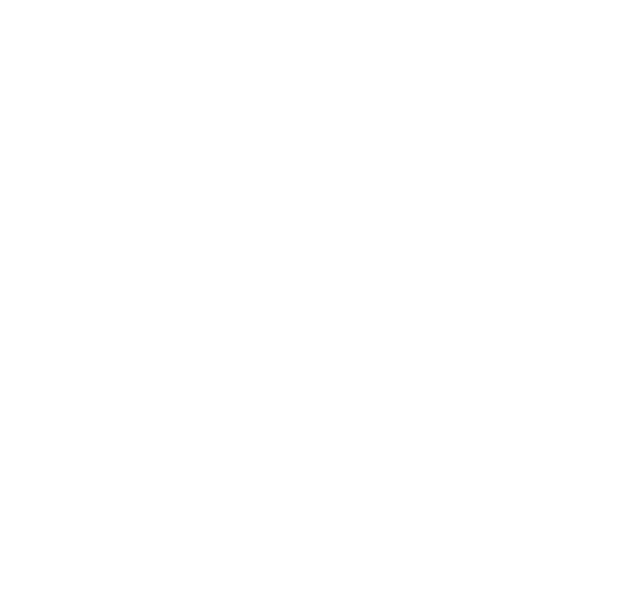
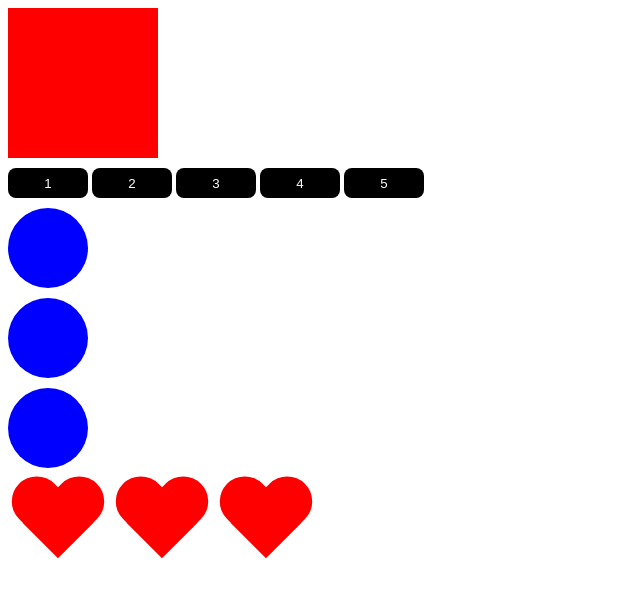
Before and after one commit to CREATIVE181/courseJS, a plain HTML site: page index.html in a window 1280 px wide. Shown: the whole page, without its empty margins (0-640 px from the left). Drawn offline with Linux system fonts and the light colour scheme.

Commit message:
Получение элементов со страницы

```diff
--- a/index.html
+++ b/index.html
@@ -3,10 +3,26 @@
 <head>
     <meta charset="UTF-8">
     <title>Title</title>
+    <link rel="stylesheet" href="style.css">
 </head>
 <body>
 
-<script src="script.js"></script>
+    <div class="box" id="box"></div>
+    <button>1</button>
+    <button>2</button>
+    <button>3</button>
+    <button>4</button>
+    <button>5</button>
+
+    <div class="circle"></div>
+    <div class="circle"></div>
+    <div class="circle"></div>
+
+    <div class="heart"></div>
+    <div class="heart"></div>
+    <div class="heart"></div>
+
+    <script src="script.js"></script>
 
 </body>
 </html>
--- a/script.js
+++ b/script.js
@@ -1,24 +1,9 @@
-let options = {
-    width: 1024,
-    height: 1024,
-    name: "test"
-};
+let box = document.getElementById('box'),
+    btn = document.getElementsByTagName('button'),
+    circle = document.getElementsByClassName('circle'),
+    heart = document.querySelectorAll('.heart'); // id: "#id", class: ".class", tag: "tag"
 
-console.log(options.name);
-
-options.bool = false;
-options.colors = {
-    border: "black",
-    background: "red"
-};
-
-delete options.bool;
-
-console.log(options);
-
-
-for (let key in options) {
-    console.log(key, options[key]);
-}
-
-console.log(Object.keys(options).length);
+console.log(box);
+console.log(btn[0]);
+console.log(circle[2]);
+console.log(heart[0]);
--- /dev/null
+++ b/style.css
@@ -0,0 +1,78 @@
+.box {
+  width: 150px;
+  height: 150px;
+  background-color: red;
+}
+button {
+	width: 80px;
+	height: 30px;
+	margin-top: 10px;
+	border: none;
+	border-radius: 8px;
+	background-color: #000;
+	color: #fff;
+	cursor: pointer;
+	outline: none;
+}
+
+.circle {
+	width: 80px;
+	height: 80px;
+	background-color: blue;
+	display: block;
+	margin-top: 10px;
+	border-radius: 100%;
+}
+
+.heart {
+	display: inline-block;
+    position: relative;
+    width: 100px;
+    height: 90px;
+    margin-top: 10px;
+}
+.heart:before,
+.heart:after {
+    position: absolute;
+    content: "";
+    left: 50px;
+    top: 0;
+    width: 50px;
+    height: 80px;
+    background: red;
+    -moz-border-radius: 50px 50px 0 0;
+    border-radius: 50px 50px 0 0;
+    -webkit-transform: rotate(-45deg);
+       -moz-transform: rotate(-45deg);
+        -ms-transform: rotate(-45deg);
+         -o-transform: rotate(-45deg);
+            transform: rotate(-45deg);
+    -webkit-transform-origin: 0 100%;
+       -moz-transform-origin: 0 100%;
+        -ms-transform-origin: 0 100%;
+         -o-transform-origin: 0 100%;
+            transform-origin: 0 100%;
+}
+.heart:after {
+    left: 0;
+    -webkit-transform: rotate(45deg);
+       -moz-transform: rotate(45deg);
+        -ms-transform: rotate(45deg);
+         -o-transform: rotate(45deg);
+            transform: rotate(45deg);
+    -webkit-transform-origin: 100% 100%;
+       -moz-transform-origin: 100% 100%;
+        -ms-transform-origin: 100% 100%;
+         -o-transform-origin: 100% 100%;
+            transform-origin :100% 100%;
+}
+.black{
+	width: 150px;
+	height: 50px;
+	line-height: 50px;
+	text-align: center;
+	background-color: black;
+	margin-bottom: 30px;
+	margin-top: 30px;
+	color: #fff;
+}
```
